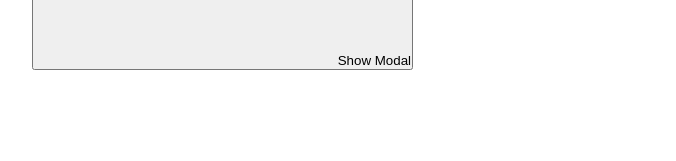
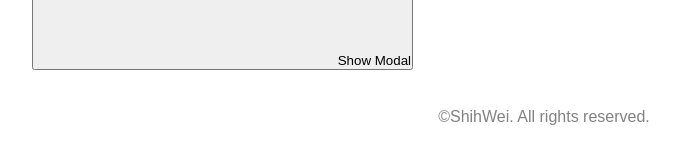
Before and after one commit to kamitom/sideproj3, a Vue app in the folder image/frontend/: page / in a window 1280 px wide. Shown: the part 2187-2348 px from the top of the page, without its empty margins (96-772 px from the left). Before the commit the page ends 2257 px from the top, so only its background shows below. Built offline with nearby package versions, Linux system fonts and the light colour scheme.

Commit message:
feat: 新增footer

```diff
--- a/image/frontend/src/App.vue
+++ b/image/frontend/src/App.vue
@@ -11,6 +11,9 @@
   <template v-else>
     <router-view></router-view>
   </template>
+  <footer class="footer" :class="{ inside: $route.name == 'login' }">
+    &copy;ShihWei. All rights reserved.
+  </footer>
 </template>
 
 <script setup>
@@ -26,4 +29,16 @@
     height: 80px;
     box-shadow: 0px 4px 24px rgba(0, 0, 0, 0.08);
   }
+
+  .footer {
+    text-align: center;
+    padding: 38px 0;
+    color: #828282;
+  }
+
+  .footer.inside {
+    position: apsoolute;
+    bottom: 0;
+    width: 100%;
+  }
 </style>
```
